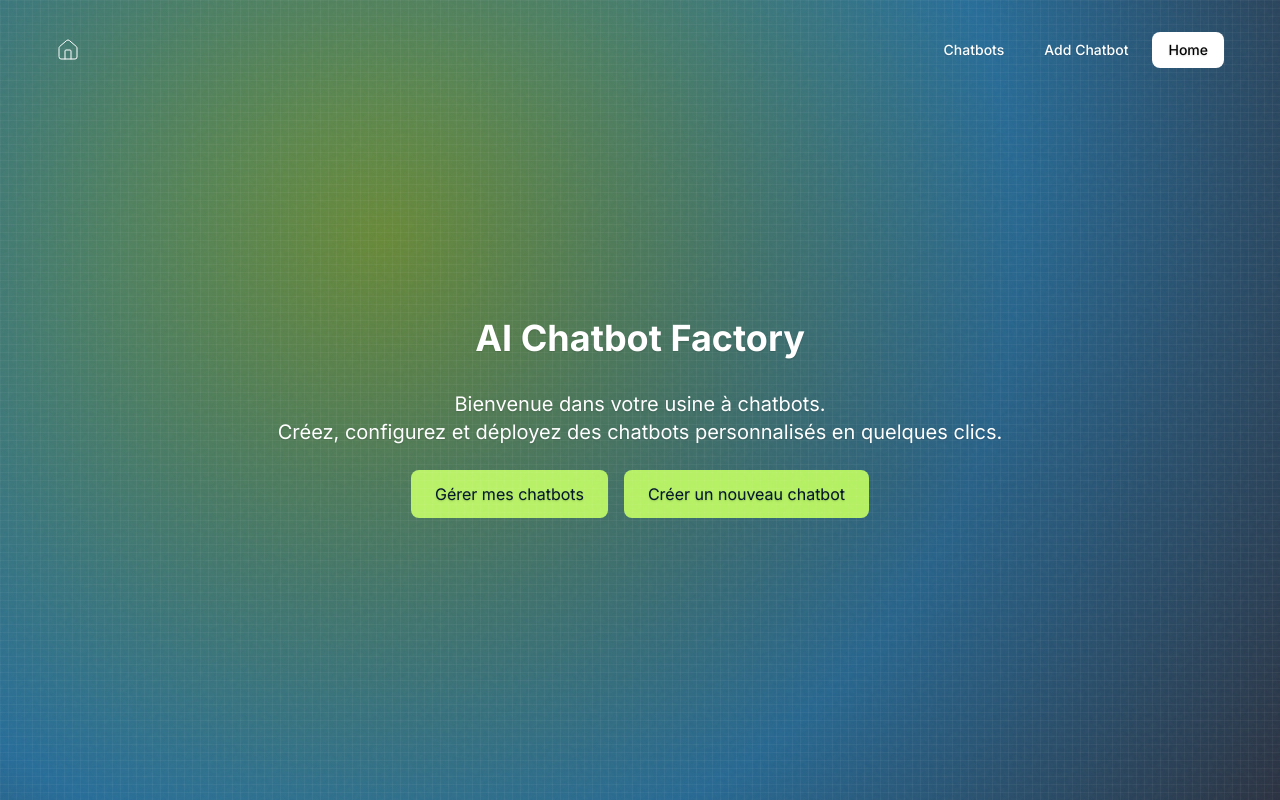
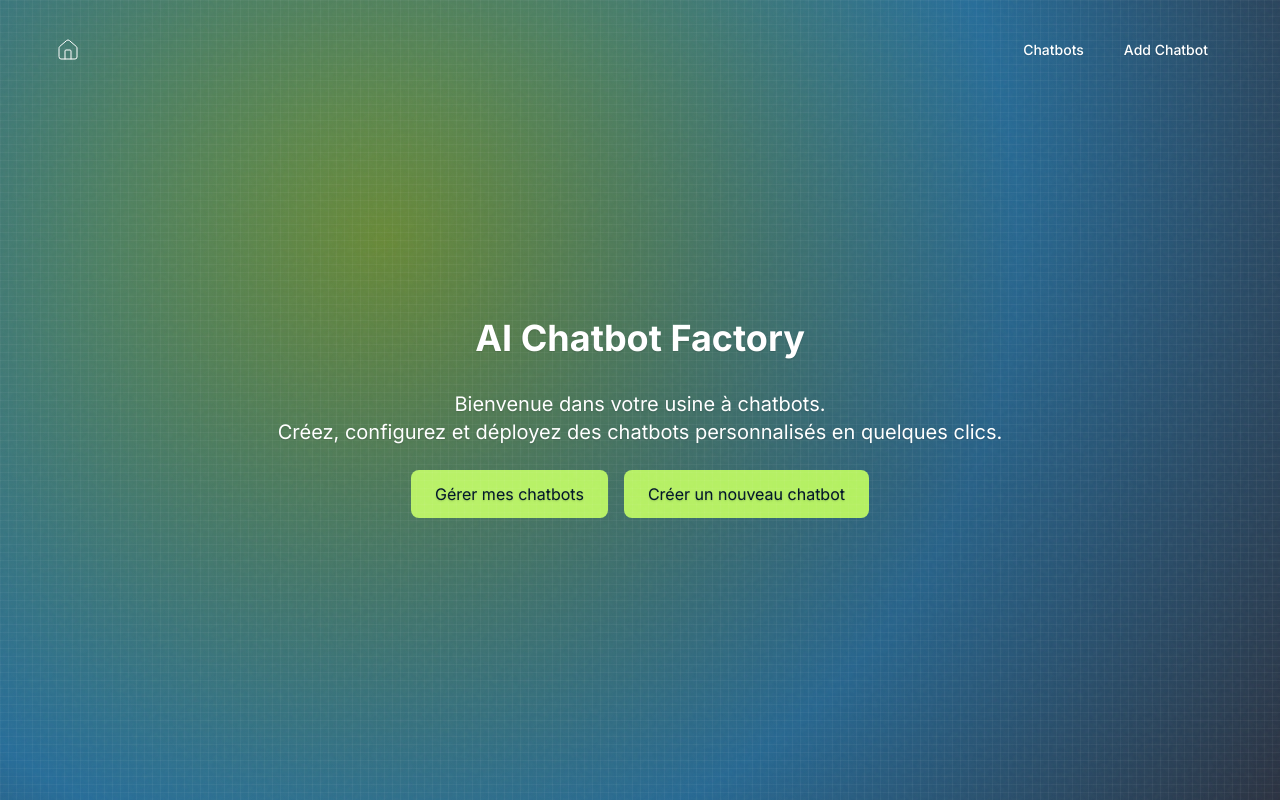
Before and after one commit to lucag322/AI-chatbot-factory, a Next.js app in the folder front/: page / in a window 1280 px wide. Built offline with nearby package versions, Linux system fonts and the light colour scheme.

Commit message:
Remove the Home link from the layout and update text color in the DeleteChatbotButton component for better visibility. This enhances the overall UI consistency and accessibility of the application.

```diff
--- a/front/src/app/layout.tsx
+++ b/front/src/app/layout.tsx
@@ -42,13 +42,6 @@ export default function RootLayout({
                 >
                   Add Chatbot
                 </Link>
-                <Link
-                  href="/"
-                  className="group inline-flex h-9 w-max items-center justify-center rounded-sm text-black bg-white px-4 py-2 text-sm font-medium transition-colors hover:bg-gray-100 hover:text-gray-900 focus:bg-gray-100 focus:text-gray-900 focus:outline-none disabled:pointer-events-none disabled:opacity-50 data-[active]:bg-gray-100/50 data-[state=open]:bg-gray-100/50 dark:bg-gray-950 dark:hover:bg-gray-800 dark:hover:text-gray-50 dark:focus:bg-gray-800 dark:focus:text-gray-50 dark:data-[active]:bg-gray-800/50 dark:data-[state=open]:bg-gray-800/50"
-                  prefetch={false}
-                >
-                  Home
-                </Link>
               </div>
             </header>
             <main className="h-[calc(100vh-100px)]">{children}</main>
--- a/front/src/components/DeleteChatbotButton.tsx
+++ b/front/src/components/DeleteChatbotButton.tsx
@@ -69,14 +69,16 @@ export default function DeleteChatbotButton({ id }: DeleteChatbotButtonProps) {
       </AlertDialogTrigger>
       <AlertDialogContent>
         <AlertDialogHeader>
-          <AlertDialogTitle>Êtes-vous absolument sûr ?</AlertDialogTitle>
-          <AlertDialogDescription>
+          <AlertDialogTitle className="text-black">
+            Êtes-vous absolument sûr ?
+          </AlertDialogTitle>
+          <AlertDialogDescription className="text-black">
             Cette action ne peut pas être annulée. Cela supprimera
             définitivement votre chatbot et tous ses contextes.
           </AlertDialogDescription>
         </AlertDialogHeader>
         <AlertDialogFooter>
-          <AlertDialogCancel>Annuler</AlertDialogCancel>
+          <AlertDialogCancel className="text-black">Annuler</AlertDialogCancel>
           <AlertDialogAction
             onClick={handleDelete}
             disabled={isDeleting}
```
